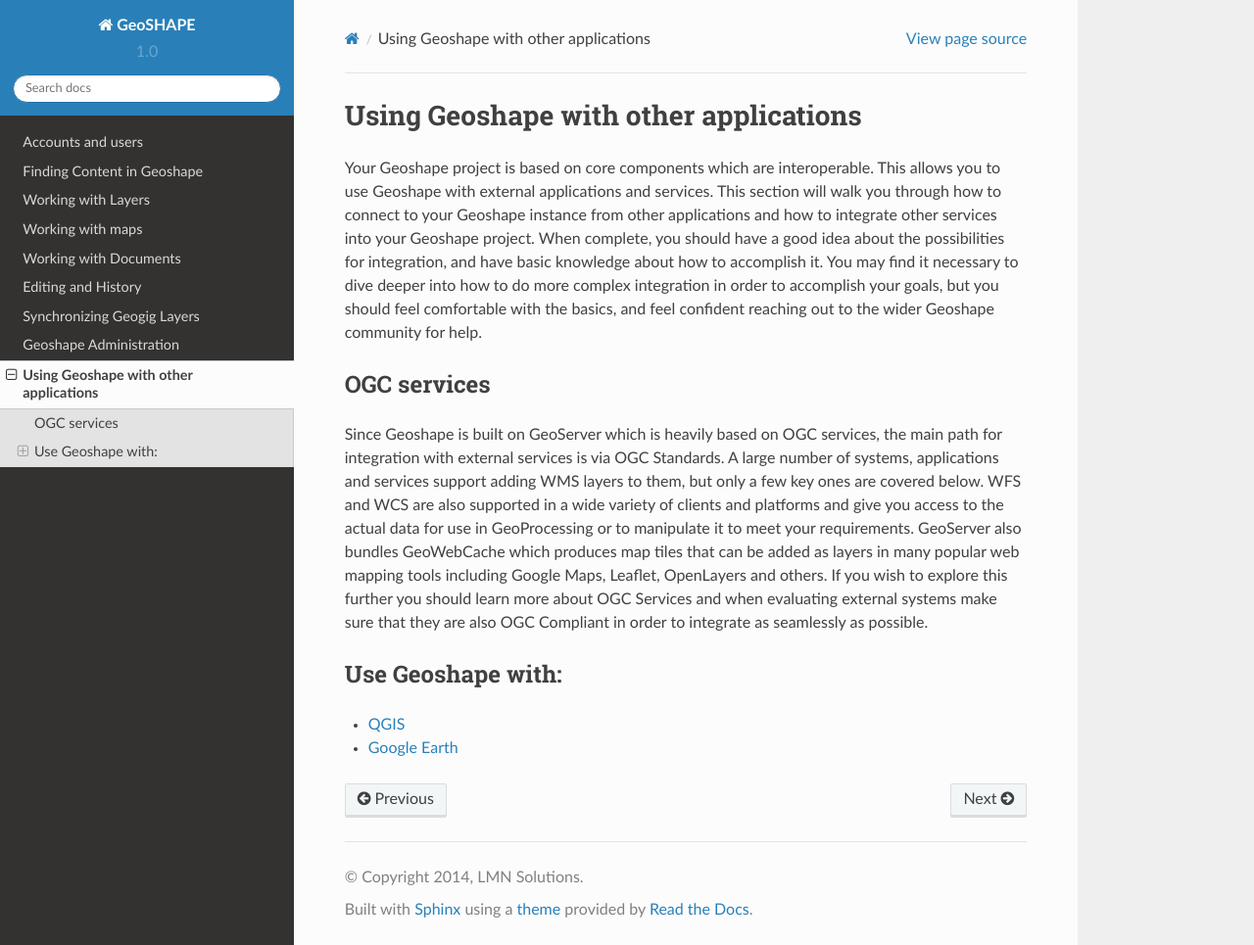
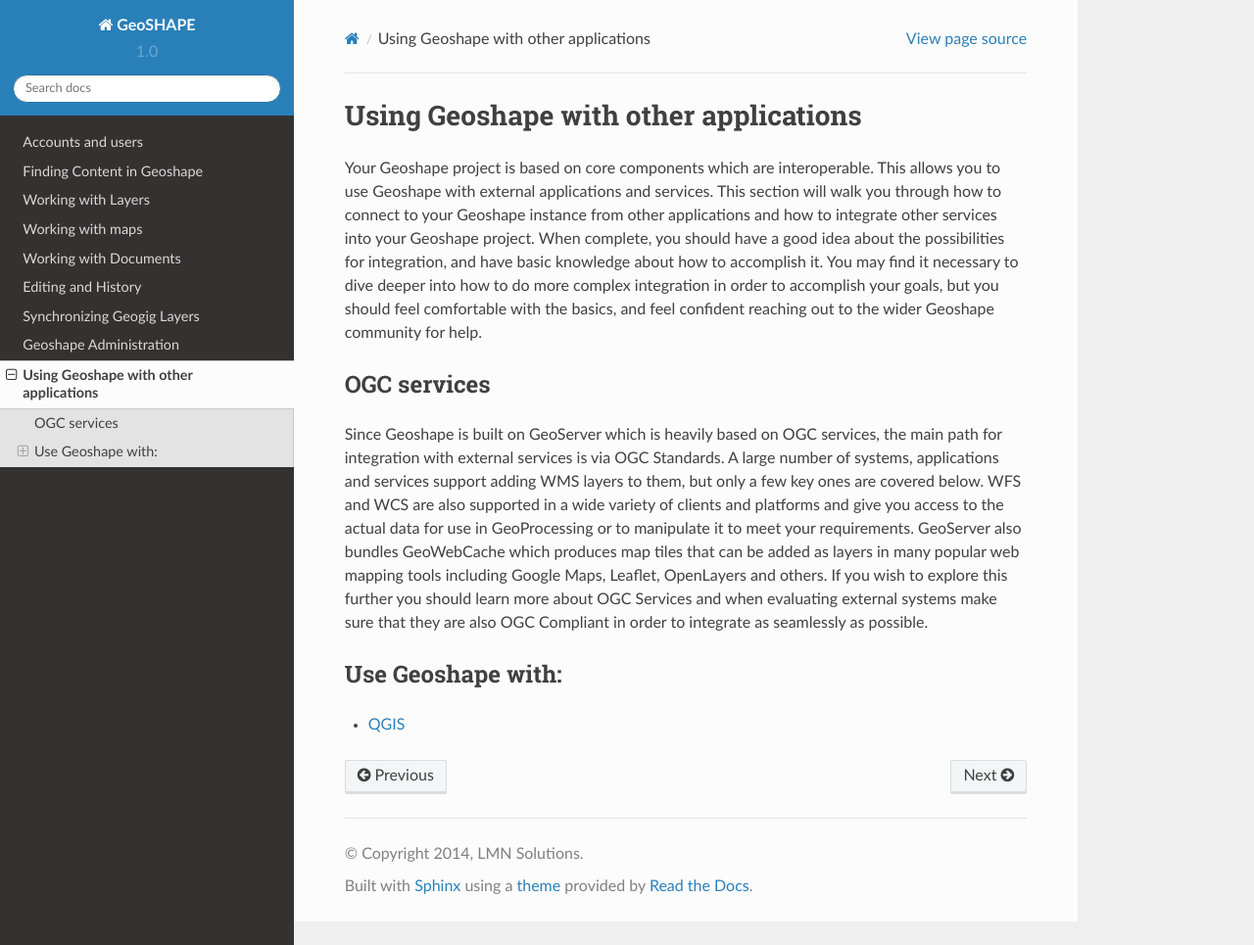
Before and after one commit to Arborvitae/Geoshape, a Sphinx documentation site: the page built from docs/integration.rst, in a window 1280 px wide and 965 px high. Shown: the whole window at 98% size. Built offline with Sphinx 7.4.7 and the Read the Docs theme 2.0.0, drawn with Linux system fonts in a browser that asks for light colours.

Commit message:
remove google earth

```diff
--- a/docs/integration.rst
+++ b/docs/integration.rst
@@ -14,7 +14,6 @@ Use Geoshape with:
 -----------------
 
 .. toctree::
-   :maxdepth: 2
+   :maxdepth: 1
 
    qgis
-   google_earth
```
